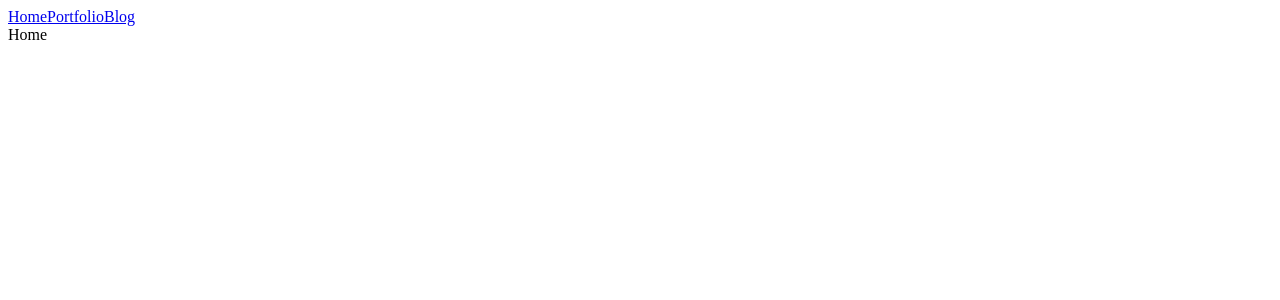
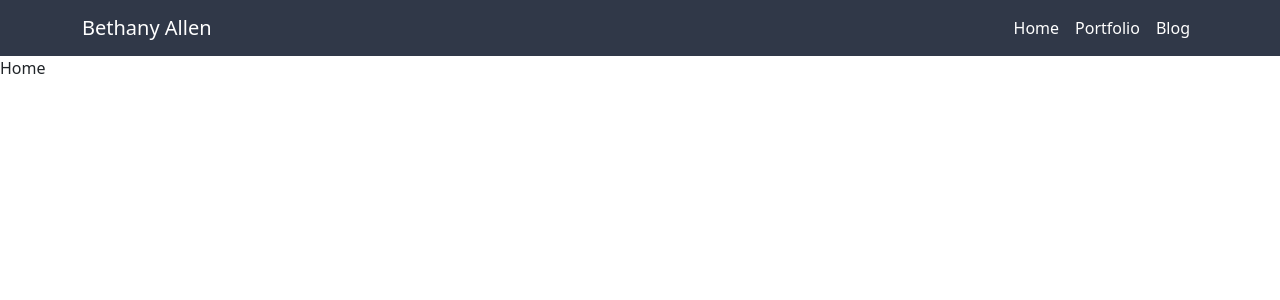
Before and after one commit to bethanyallen42/portfolio, a React app: page / in a window 1280 px wide. Shown: the top 300 px of the page. Built offline with nearby package versions, Linux system fonts and the light colour scheme.

Commit message:
navbar created and styled

```diff
--- a/public/index.html
+++ b/public/index.html
@@ -4,9 +4,21 @@
     <meta charset="UTF-8" />
     <meta http-equiv="X-UA-Compatible" content="IE=edge" />
     <meta name="viewport" content="width=device-width, initial-scale=1.0" />
-    <title>Bethany Allen Portolio</title>
+    <title>Bethany Allen Portfolio</title>
+    <link
+      href="https://cdn.jsdelivr.net/npm/bootstrap@5.2.2/dist/css/bootstrap.min.css"
+      rel="stylesheet"
+      integrity="sha384-Zenh87qX5JnK2Jl0vWa8Ck2rdkQ2Bzep5IDxbcnCeuOxjzrPF/et3URy9Bv1WTRi"
+      crossorigin="anonymous"
+    />
   </head>
   <body>
     <div id="app"></div>
+    <script
+      defer
+      src="https://cdn.jsdelivr.net/npm/bootstrap@5.2.2/dist/js/bootstrap.bundle.min.js"
+      integrity="sha384-OERcA2EqjJCMA+/3y+gxIOqMEjwtxJY7qPCqsdltbNJuaOe923+mo//f6V8Qbsw3"
+      crossorigin="anonymous"
+    ></script>
   </body>
 </html>
--- a/src/components/App.js
+++ b/src/components/App.js
@@ -1,16 +1,51 @@
 import React from "react";
 import { NavLink, Routes, Route } from "react-router-dom";
 import { Home, Portfolio, Blog } from "./";
+import "../style/App.css";
 
 const App = () => {
   return (
-    <main>
-      <nav>
-        <NavLink to="/">Home</NavLink>
+    <>
+      <nav className="navbar navbar-expand-md navbar-dark">
+        <div className="container">
+          <a href="/" className="navbar-brand">
+            Bethany Allen
+          </a>
+          <button
+            className="navbar-toggler"
+            data-bs-toggle="collapse"
+            data-bs-target="#nav"
+            aria-controls="nav"
+            aria-label="Expand Navigation"
+          >
+            <span className="navbar-toggler-icon"></span>
+          </button>
+          <div className="collapse navbar-collapse" id="nav">
+            <ul className="navbar-nav ms-auto">
+              <li className="nav-item">
+                <a href="/" className="nav-link active" aria-current="page">
+                  Home
+                </a>
+              </li>
 
-        <NavLink to="/portfolio">Portfolio</NavLink>
+              <li className="nav-item">
+                <a
+                  href="/portfolio"
+                  className="nav-link active"
+                  aria-current="page"
+                >
+                  Portfolio
+                </a>
+              </li>
 
-        <NavLink to="/Blog">Blog</NavLink>
+              <li className="nav-item">
+                <a href="/blog" className="nav-link active" aria-current="page">
+                  Blog
+                </a>
+              </li>
+            </ul>
+          </div>
+        </div>
       </nav>
 
       <Routes>
@@ -18,7 +53,7 @@ const App = () => {
         <Route path="/portfolio" element={<Portfolio />} />
         <Route path="/blog" element={<Blog />} />
       </Routes>
-    </main>
+    </>
   );
 };
 
--- /dev/null
+++ b/src/style/App.css
@@ -0,0 +1,17 @@
+:root {
+  --accent1: #303848;
+  --accent2: #ffeadd;
+  --accent3: #bf9268;
+}
+
+.navbar {
+  background-color: var(--accent1);
+}
+
+.navbar-nav {
+  text-align: right;
+}
+
+.nav-link:hover {
+  text-decoration: underline;
+}
```
